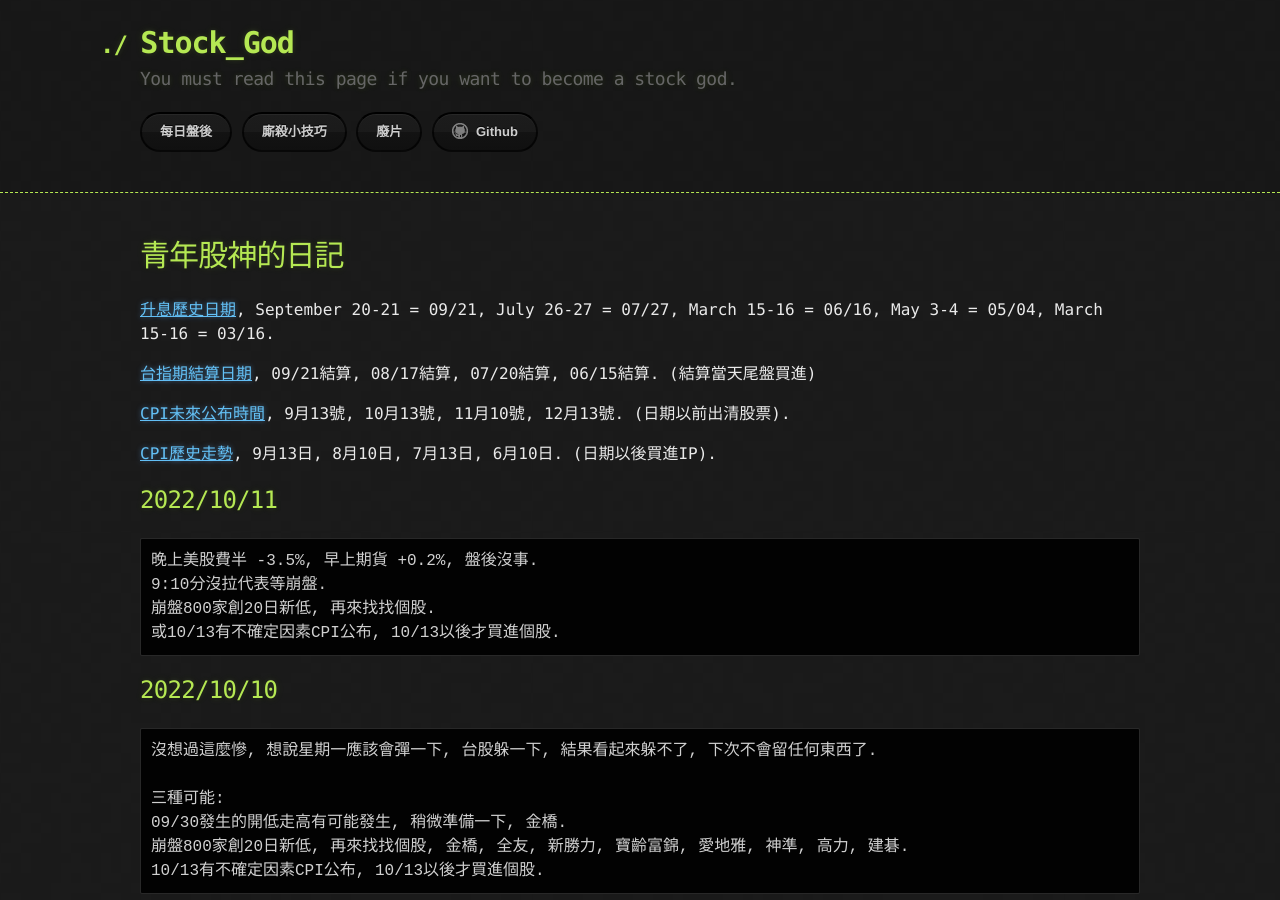
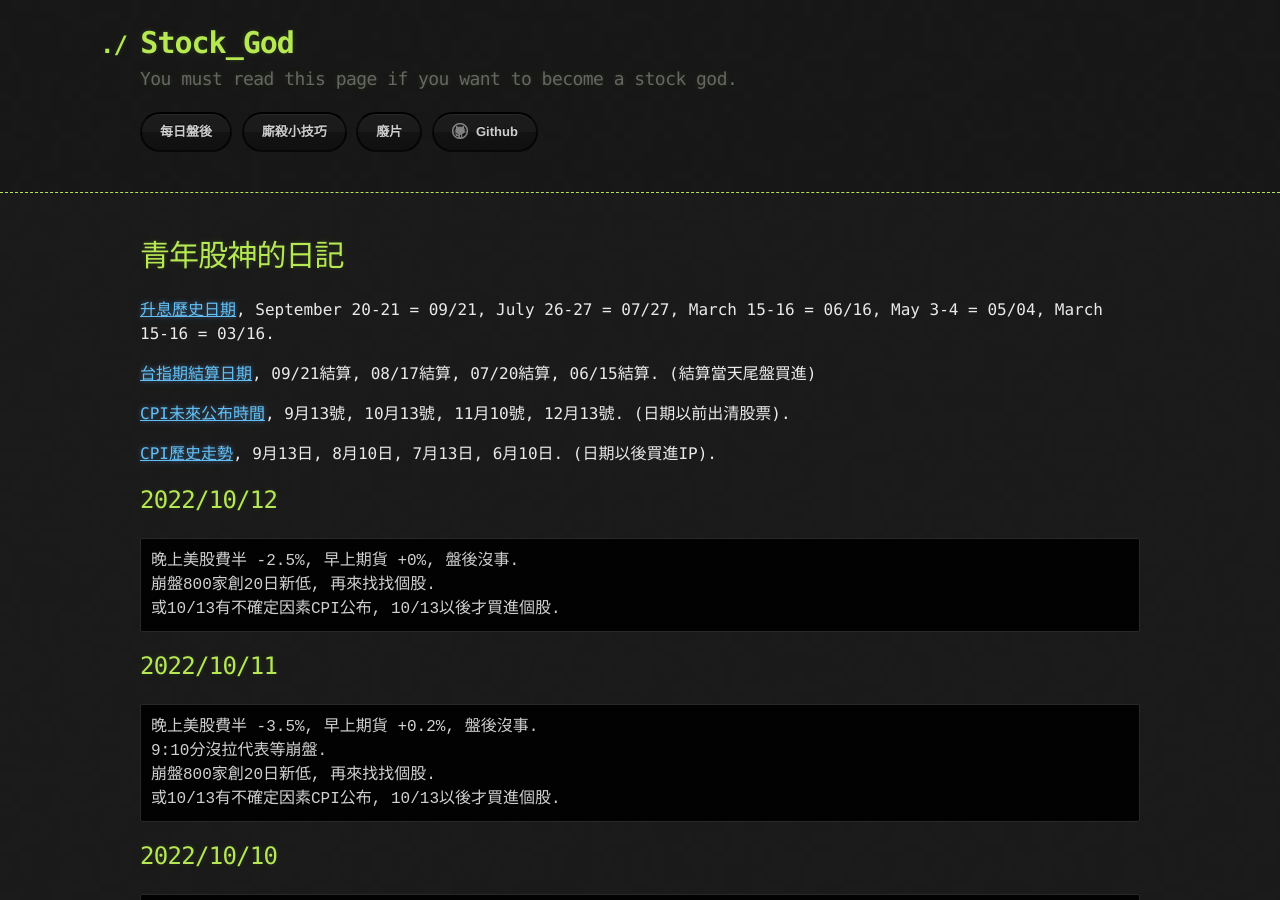
Before and after one commit to lepg5487/Stock_God, a Jekyll site: the page built from index.md, in a window 1280 px wide and 900 px high. Built offline with Jekyll 4.4.1, drawn with Linux system fonts in a browser that asks for light colours; our own code applies the rules of GitHub Pages for plain Markdown files.

Commit message:
Update index.md

````diff
--- a/index.md
+++ b/index.md
@@ -11,6 +11,13 @@ layout: testlayouts
 [CPI未來公布時間](https://chihyun.tw/cpi-release-date/), 9月13號, 10月13號, 11月10號, 12月13號. (日期以前出清股票).
 
 [CPI歷史走勢](https://hk.investing.com/economic-calendar/cpi-733), 9月13日, 8月10日, 7月13日, 6月10日. (日期以後買進IP).
+
+## 2022/10/12
+```
+晚上美股費半 -2.5%, 早上期貨 +0%, 盤後沒事.
+崩盤800家創20日新低, 再來找找個股.
+或10/13有不確定因素CPI公布, 10/13以後才買進個股.
+```
 
 ## 2022/10/11
 ```
````
